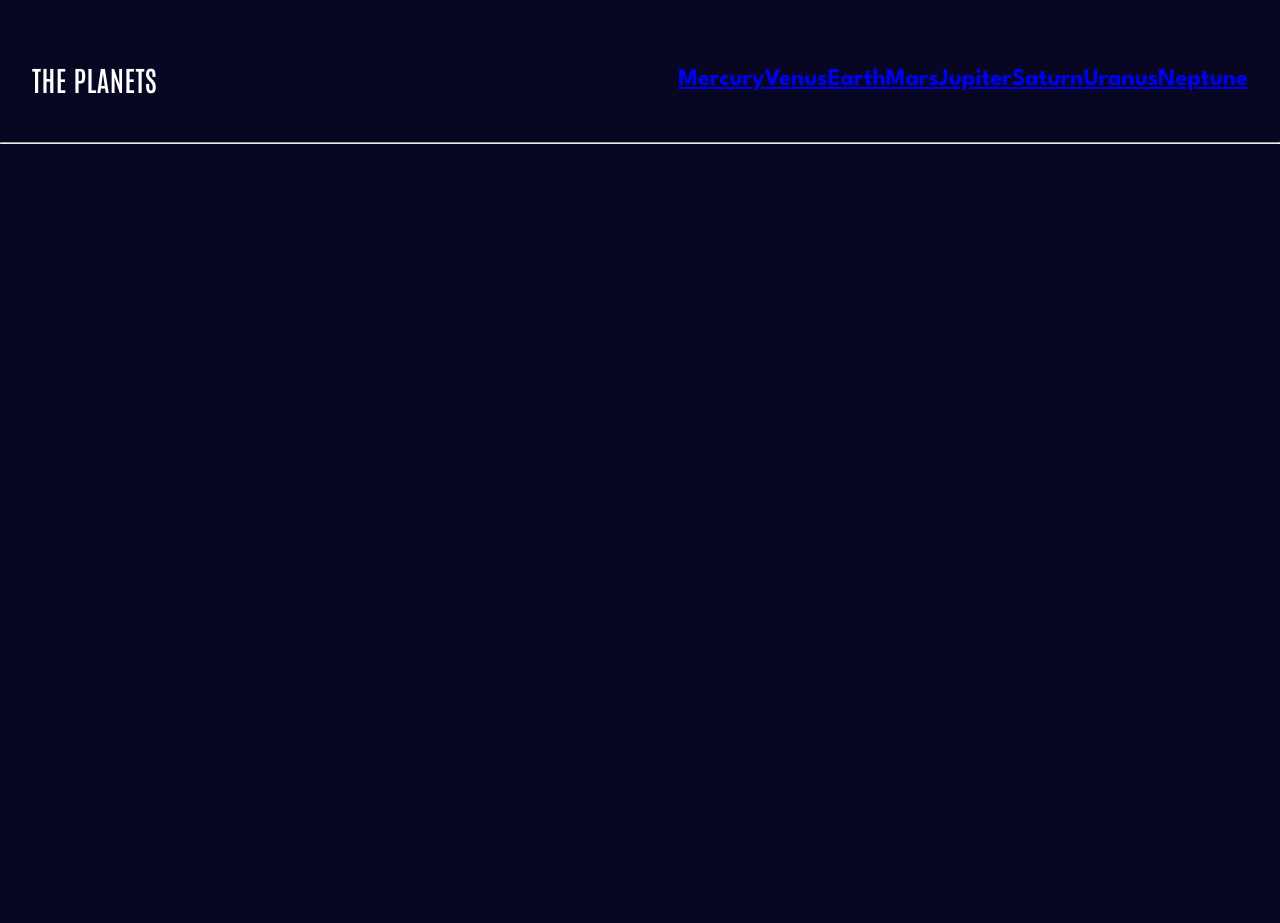
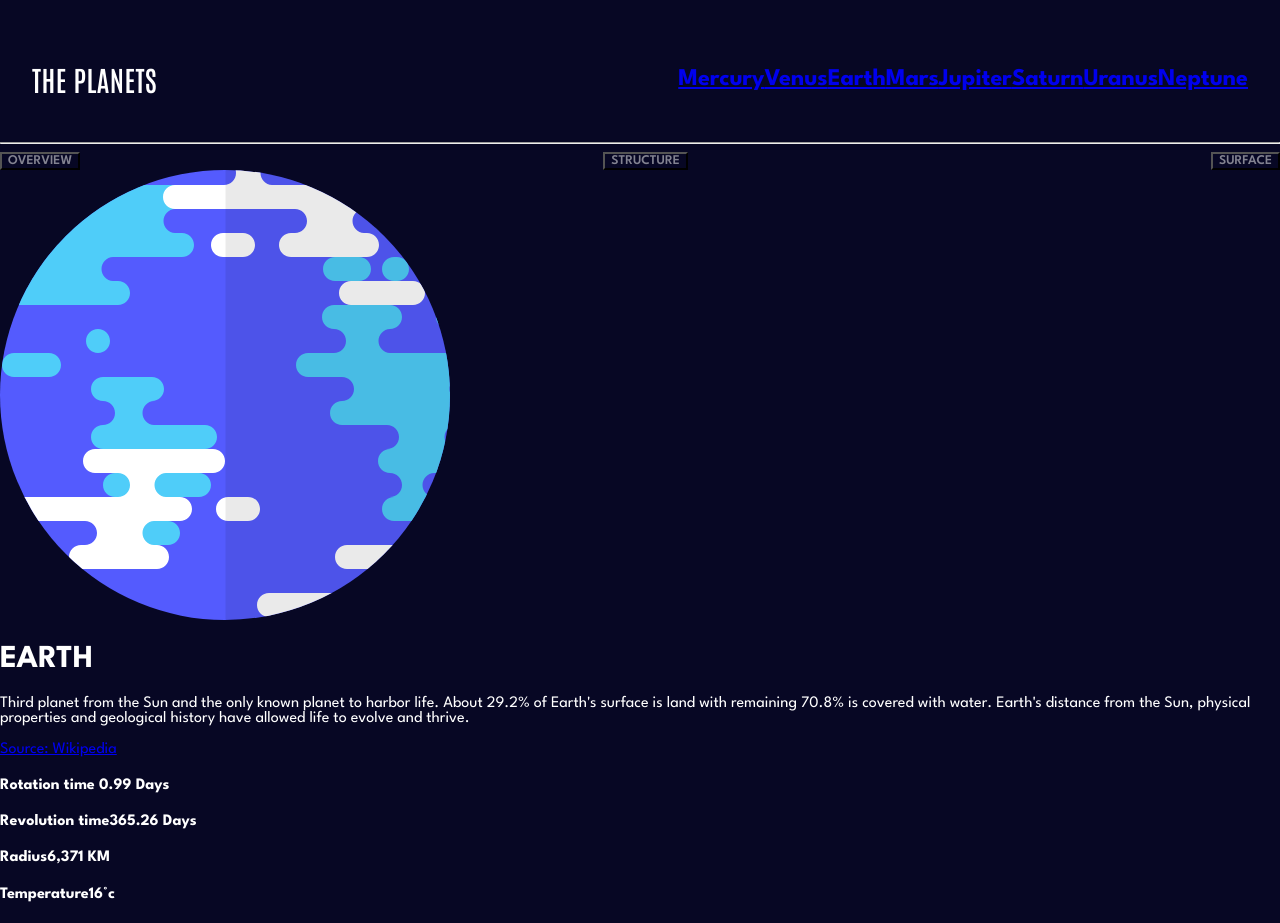
Before and after one commit to agnesnora/planets-fact-site, a React (Vite) app: page / in a window 1280 px wide. Before the commit the page ends 800 px from the top, so only its background shows below. Built offline with nearby package versions, Linux system fonts and the light colour scheme.

Commit message:
creating homePage

```diff
--- a/src/App.tsx
+++ b/src/App.tsx
@@ -2,6 +2,7 @@ import "./App.css";
 import { Button } from "./Components/Button/Button";
 import { Navbar } from "./Components/Navbar/Navbar";
 import { FC, createContext } from "react";
+import { EarthHomePage } from "./Components/Planets/EarthHomePage";
 import { PlanetsDetailPage } from "./Components/Planets/PlanetsDetailPage";
 import { BrowserRouter, Routes, Route, Switch } from "react-router-dom";
 import { useEffect, useState } from "react";
@@ -34,8 +35,8 @@ const App: FC = () => {
         <AppContext.Provider value={contextValue}>
           <Navbar />
           <Routes>
-            {" "}
-            <Route path="/planet/:name" element={<PlanetsDetailPage />}></Route>
+            <Route path="/" element={<EarthHomePage />}></Route>
+            <Route path="/planet/:name" element={<PlanetsDetailPage />} />
           </Routes>
         </AppContext.Provider>
       </BrowserRouter>
@@ -44,14 +45,3 @@ const App: FC = () => {
 };
 export { AppContext };
 export default App;
-
-//Creating reusable components for a Navbar
-//Button, menubutton, menudropdown, menuitem
-
-//Creating Navbar component
-
-// Creating an Options component
-
-//Creating a planetdetails component
-
-// creating the  planetdatabox component
--- /dev/null
+++ b/src/Components/Planets/EarthHomePage.tsx
@@ -0,0 +1,65 @@
+import { useContext, useState } from "react";
+import { AppContext } from "../../App";
+import { PlanetData } from "../../../data";
+import { Link } from "react-router-dom";
+import { Button } from "../Button/Button";
+
+export const EarthHomePage = () => {
+  const context = useContext(AppContext);
+  const [view, setView] = useState<string>("planet");
+  console.log("context", context);
+  const earth: PlanetData | undefined = context?.planets.find(
+    (item) => item.name === "Earth"
+  );
+  const handleOverviewClick = () => {
+    setView("planet");
+  };
+  const handleStructureClick = () => {
+    setView("internal");
+  };
+  const handleSurfaceClick = () => {
+    setView("geology");
+  };
+
+  if (!context) {
+    console.error("Context is not available");
+    return null;
+  }
+
+  const earthImage: string =
+    view === "planet"
+      ? earth?.images.planet
+      : view === "geology"
+      ? earth?.images.geology
+      : earth?.images.internal;
+
+  return (
+    <div>
+      <div className="view--container">
+        <Button onClick={handleOverviewClick}>Overview</Button>
+        <Button onClick={handleStructureClick}>Structure</Button>
+        <Button onClick={handleSurfaceClick}>Surface</Button>
+      </div>
+      <img src={earthImage} />
+      <div className="planet--intro">
+        <h1>{earth?.name.toUpperCase()}</h1>
+        <p>{earth?.overview.content}</p>
+        <Link to={earth.overview.source}>Source: Wikipedia</Link>
+      </div>
+      <div>
+        <div className="fact--box">
+          <h4>Rotation time {earth?.rotation}</h4>
+        </div>
+        <div className="fact--box">
+          <h4>Revolution time{earth?.revolution}</h4>
+        </div>
+        <div className="fact--box">
+          <h4>Radius{earth?.radius}</h4>
+        </div>
+        <div className="fact--box">
+          <h4>Temperature{earth?.temperature}</h4>
+        </div>
+      </div>
+    </div>
+  );
+};
```
